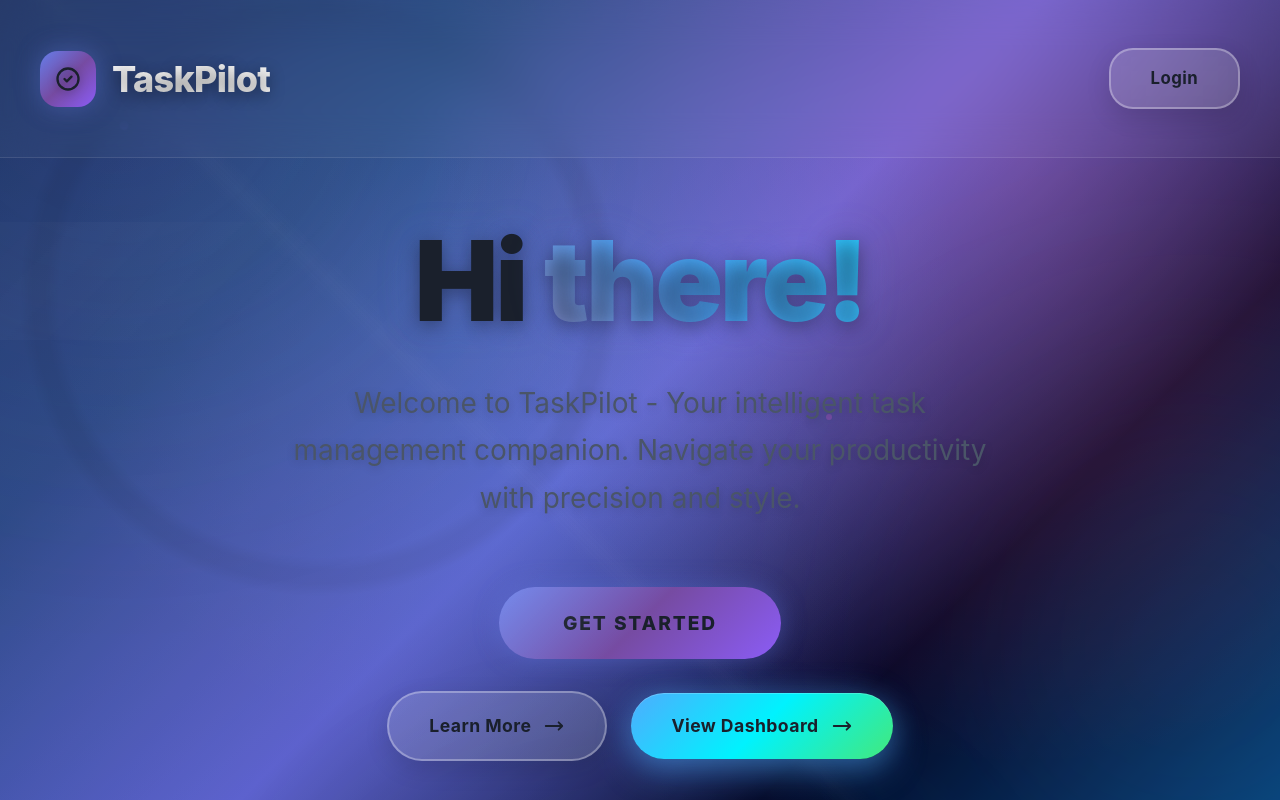
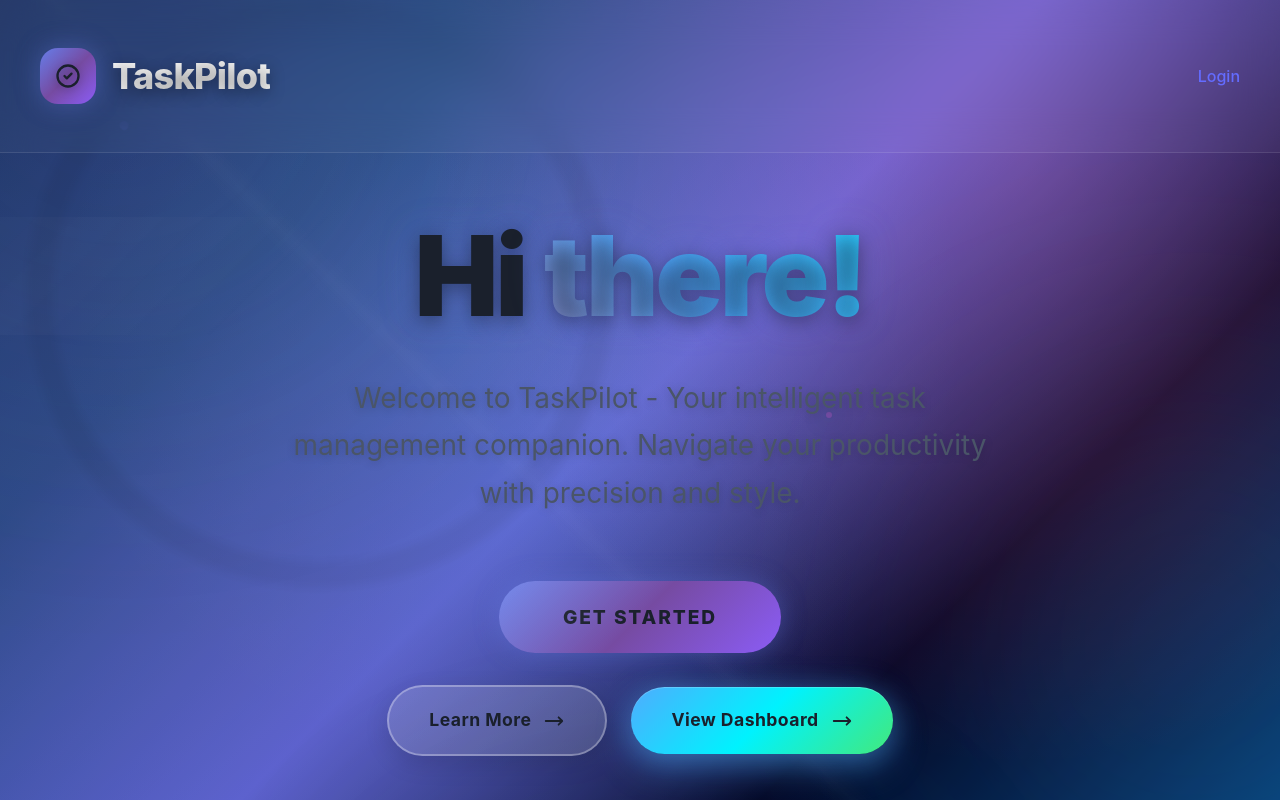
Before and after one commit to Kaustuv05/task-manager, a React (Vite) app in the folder frontend/: page / in a window 1280 px wide. Built offline with nearby package versions, Linux system fonts and the light colour scheme.

Commit message:
Links updated

```diff
--- a/frontend/src/pages/HomePage.jsx
+++ b/frontend/src/pages/HomePage.jsx
@@ -32,9 +32,7 @@ const HomePage = () => {
             <span className="logo-text">TaskPilot</span>
           </div>
 
-          <a href="/login" className="login-btn">
-            Login
-          </a>
+          <Link to="/login">Login</Link>
         </nav>
       </header>
 
--- a/frontend/vite.config.js
+++ b/frontend/vite.config.js
@@ -1,8 +1,7 @@
 import { defineConfig } from 'vite'
 import react from '@vitejs/plugin-react'
 
-// https://vite.dev/config/
 export default defineConfig({
   plugins: [react()],
-  base: process.env.VITE_BASE_PATH || "/task-manager",
+  base: "/", // Remove the dynamic base path
 })
```
Also changed, not shown: frontend/vercel.json (added).
